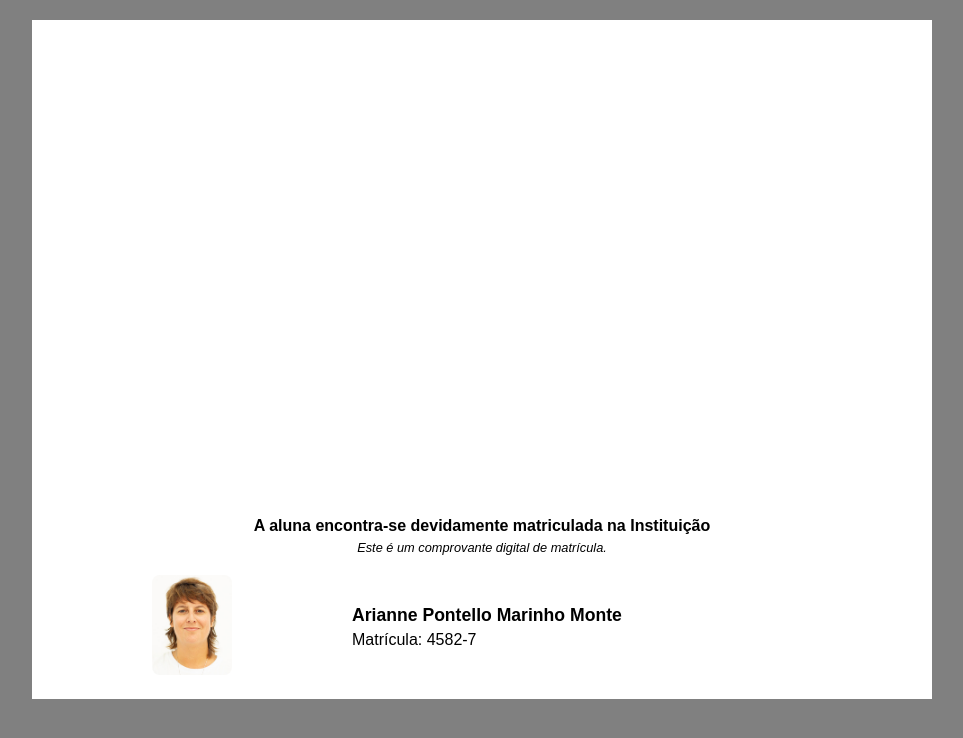
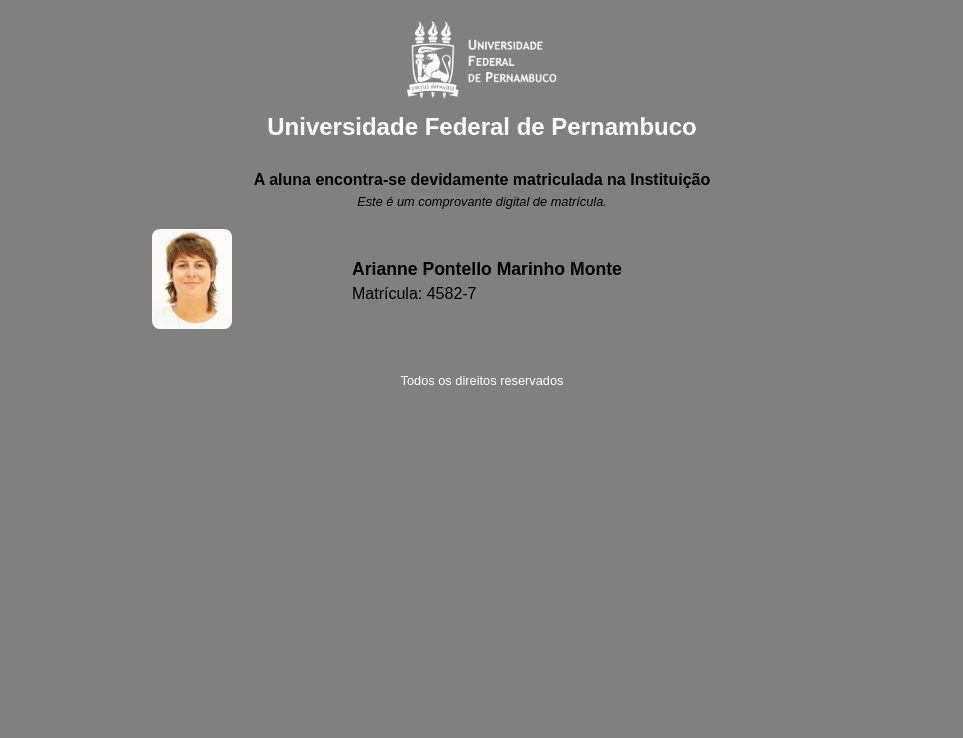
Before and after one commit to matricula-system/ufpe, a plain HTML site: page index.html in a window 1280 px wide. Shown: the whole page, without its empty margins (158-1121 px from the left). Drawn offline with Linux system fonts and the light colour scheme.

Commit message:
Add files via upload

```diff
--- a/index.html
+++ b/index.html
@@ -17,7 +17,8 @@
             font-family: Arial, sans-serif;
             background-color: #808080;  /* Fundo cinza médio */
             color: #000;  /* Fonte preta */
-            padding: 20px;
+            padding: 0;
+            margin: 0;
         }
 
         /* Container principal */
@@ -26,21 +27,27 @@
             max-width: 900px;
             margin: 0 auto;
             padding: 20px;
-            background-color: #fff;  /* Cor de fundo branca para o conteúdo */
+            background-color: #808080;  /* Fundo cinza médio */
         }
 
-        /* Estilo para o header (imagem no topo) */
+        /* Estilo para o header (logo e nome da universidade no topo) */
         header {
             text-align: center;
-            margin-bottom: 20px;
+            margin-bottom: 30px;
         }
 
         header img {
-            width: 100%;
+            width: 150px;  /* Logo pequena */
             height: auto;
         }
 
-        /* Estilo da faixa com a mensagem de matrícula */
+        header h1 {
+            color: #fff;  /* Texto branco para o nome da universidade */
+            font-size: 1.5em;
+            margin-top: 10px;
+        }
+
+        /* Faixa de Matrícula */
         .matricula-banner {
             text-align: center;
             margin-bottom: 20px;
@@ -102,14 +109,23 @@
                 margin-bottom: 10px;
             }
         }
+
+        /* Rodapé */
+        footer {
+            text-align: center;
+            margin-top: 40px;
+            font-size: 0.8em;
+            color: #fff;
+        }
     </style>
 </head>
 <body>
     <div class="container">
-        <!-- Imagem no topo -->
+        <!-- Cabeçalho com a logo da universidade e nome -->
         <header>
-            <!-- Substitua o caminho da imagem aqui -->
-            <img src="https://github.com/matricula-system/ufpe/blob/main/company_logo.png?raw=true">
+            <!-- Logo da Universidade -->
+            <img src="https://github.com/matricula-system/ufpe/blob/main/company_logo.png?raw=true" alt="Logo da Universidade">
+            <h1>Universidade Federal de Pernambuco</h1>
         </header>
 
         <!-- Faixa de Matrícula -->
@@ -121,13 +137,19 @@
         <!-- Informações com Foto -->
         <div class="info-container">
             <div class="foto">
-                <img src="https://github.com/matricula-system/ufpe/blob/main/125.jpg?raw=true">
+                <!-- Foto 3x4 da aluna -->
+                <img src="https://github.com/matricula-system/ufpe/blob/main/125.jpg?raw=true" alt="Foto 3x4">
             </div>
             <div class="dados">
                 <p><strong>Arianne Pontello Marinho Monte</strong></p>
                 <p>Matrícula: 4582-7</p>
             </div>
         </div>
+
+        <!-- Rodapé -->
+        <footer>
+            <p>Todos os direitos reservados</p>
+        </footer>
     </div>
 </body>
 </html>
```
